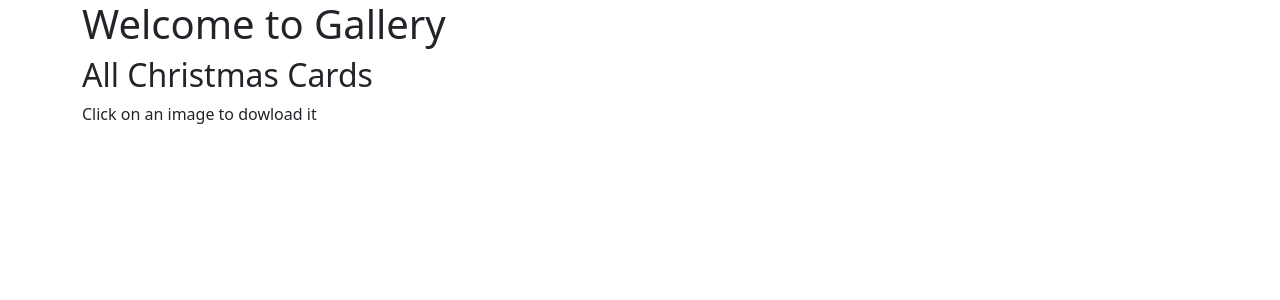
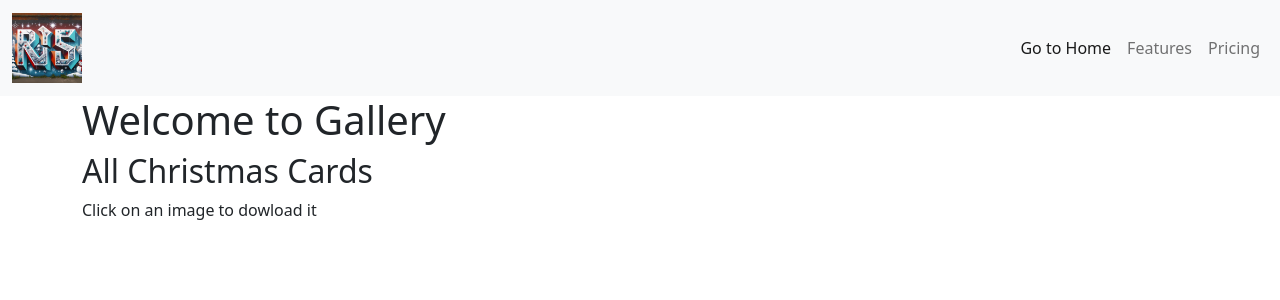
Before and after one commit to R15-PTIVIS/first-groupwork, a Django app: page /gallery/ in a window 1280 px wide. Shown: the top 300 px of the page. Run offline with Django 3.2, Linux system fonts and the light colour scheme; the visitor is signed in with stand-in values (Sample User, id 1); data that the repository does not hold is empty.

Commit message:
ERR-94 add navbar and logo with go home button

```diff
--- a/group_work_one/joulukortti/templates/joulukortti/base.html
+++ b/group_work_one/joulukortti/templates/joulukortti/base.html
@@ -16,8 +16,19 @@
         <!-- Site header content -->
     </header>
 
-    <nav>
-        <!-- Navigation bar -->
+    <nav class="navbar navbar-expand-lg navbar-light bg-light">
+        <div class="container-fluid">
+            <a class="navbar-brand" href="#">
+                <img src="{% static 'logo.png' %}" alt="Logo" height="70"> <!-- Adjust height as needed -->
+            </a>
+            <div class="navbar-nav">
+                {% if request.path != '/' %}
+                <a href="{% url 'home' %}" class="nav-link active" aria-current="page">Go to Home</a>
+                {% endif %}
+                <a class="nav-link" href="#">Features</a>
+                <a class="nav-link" href="#">Pricing</a>
+            </div>
+        </div>
     </nav>
 
     <main>
```
Also changed, not shown: group_work_one/joulukortti/static/logo.png (added).
